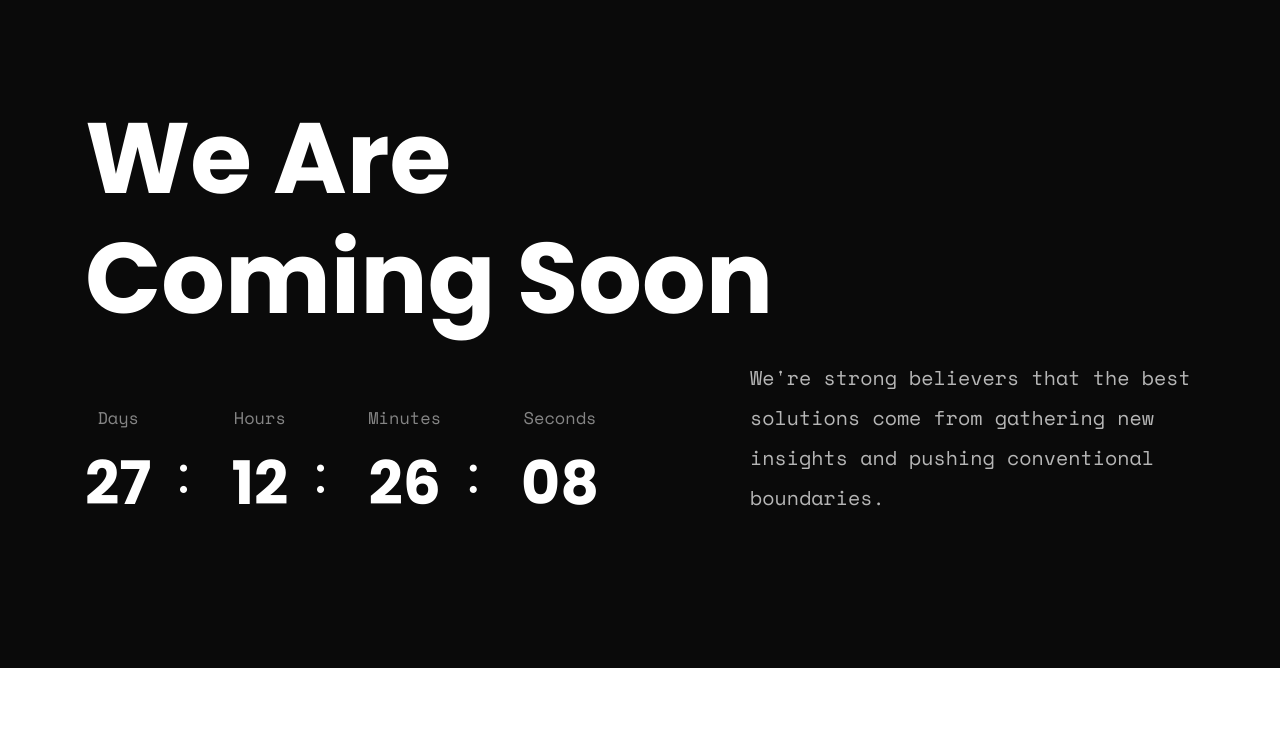
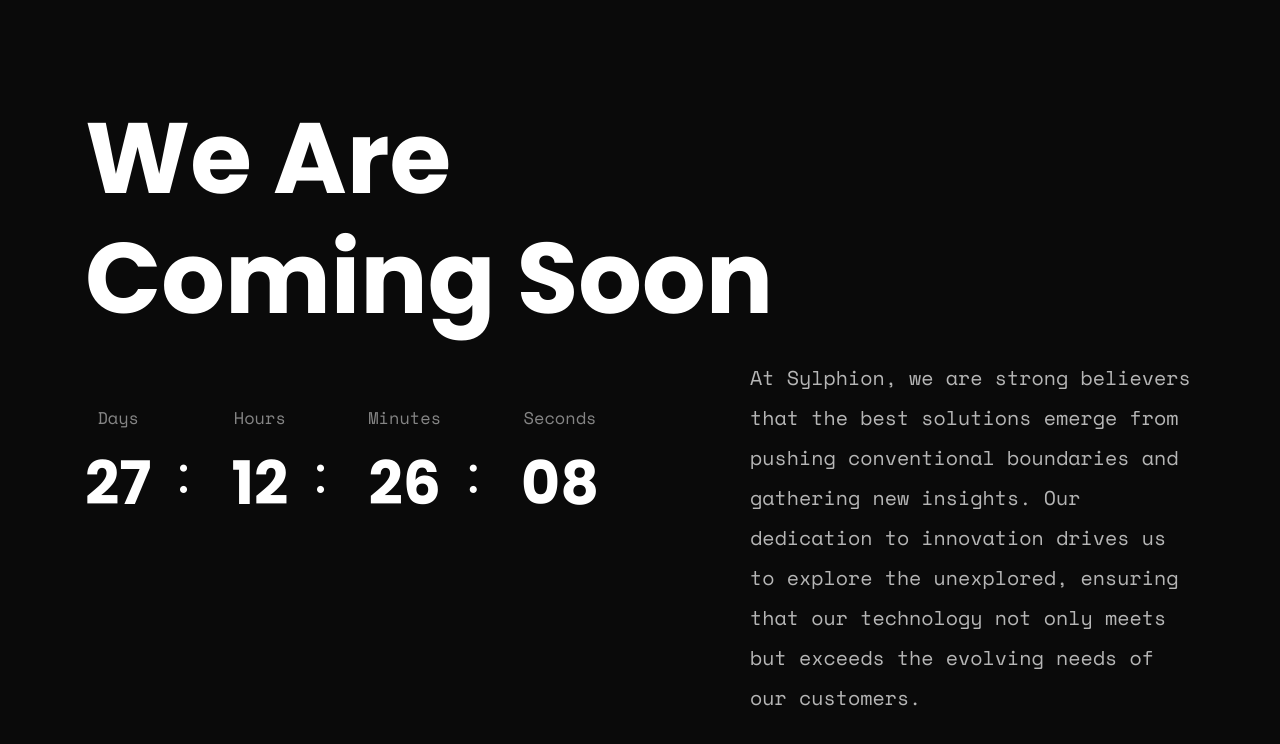
Before and after one commit to sylphiontech/sylphiontech.github.io, a plain HTML site: page index.html in a window 1280 px wide. Shown: the part 192-936 px from the top of the page. Before the commit the page ends 860 px from the top, so only its background shows below. Drawn offline with nearby package versions, Linux system fonts and the light colour scheme.

Commit message:
Update index.html

```diff
--- a/index.html
+++ b/index.html
@@ -53,7 +53,7 @@
                             </div>
                             <div class="col-xl-5 col-lg-5">
                                 <!-- desc strat  -->
-                                <p class="wow fadeInLeft" data-wow-delay=".4s">We're strong believers that the best solutions come from gathering new insights and pushing conventional boundaries.</p>
+                                <p class="wow fadeInLeft" data-wow-delay=".4s">At Sylphion, we are strong believers that the best solutions emerge from pushing conventional boundaries and gathering new insights. Our dedication to innovation drives us to explore the unexplored, ensuring that our technology not only meets but exceeds the evolving needs of our customers.</p>
                                 <!-- desc end  -->
                             </div>
                         </div>
@@ -66,7 +66,6 @@
         </main>
         <!-- ========================= main end ========================= -->
 
-		<!-- ========================= JS here ========================= -->
 		<script src="assets/js/vendor/modernizr-3.5.0.min.js"></script>
 		<script src="assets/js/vendor/jquery-3.5.1.min.js"></script>
 		<script src="assets/js/popper.min.js"></script>
```
